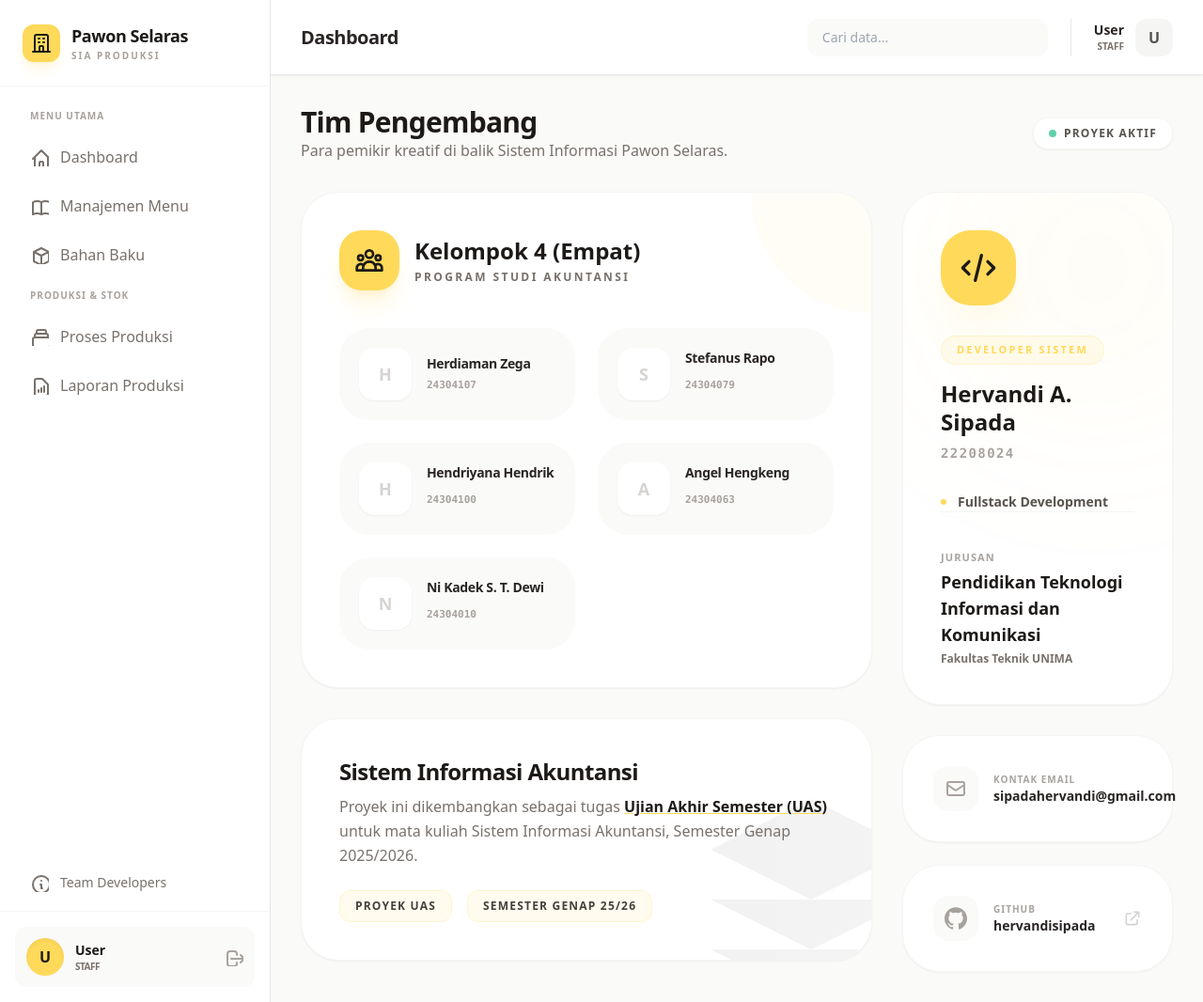
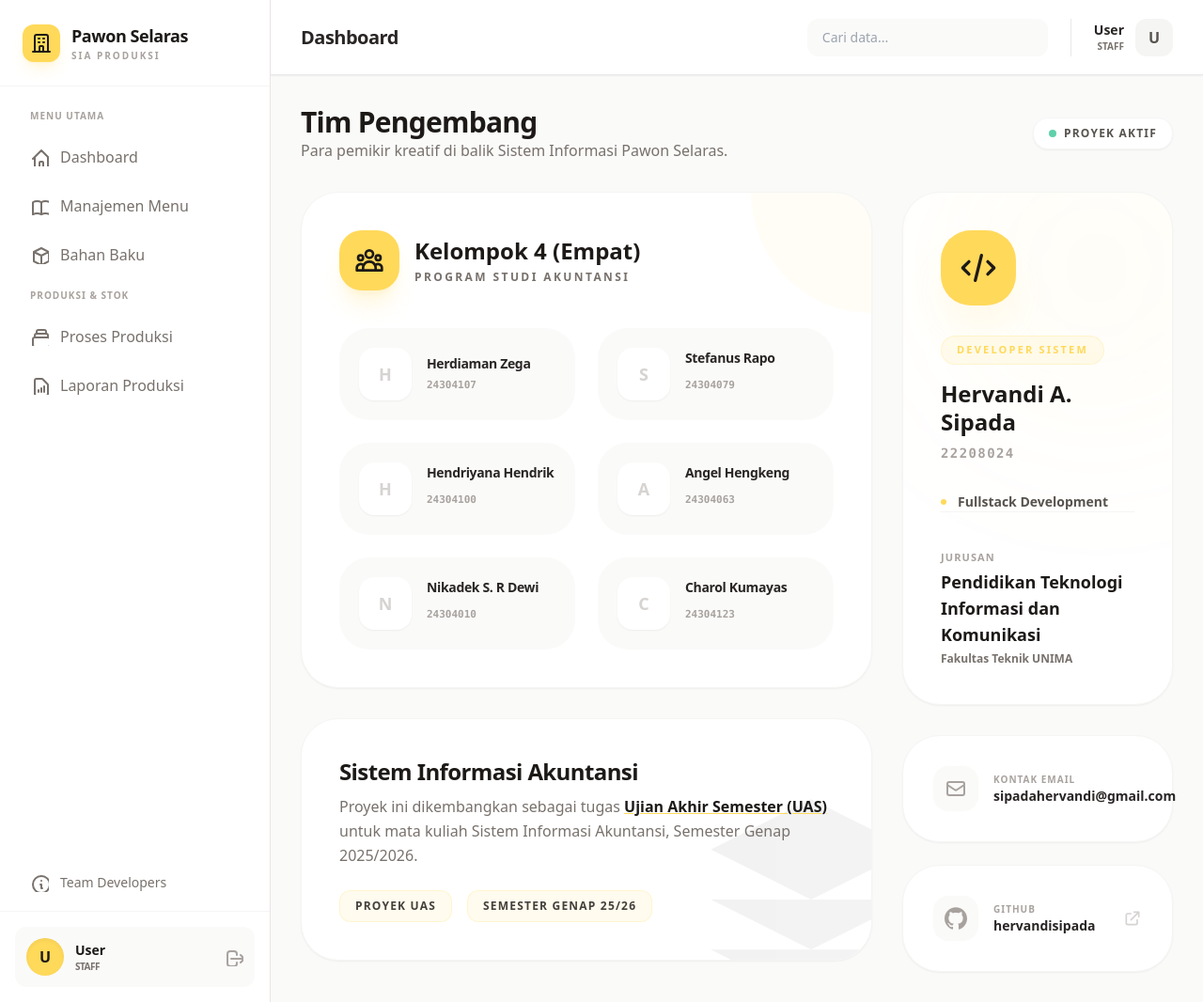
Before and after one commit to hervandisipada/sia-production, a PHP site: template app/views/home/about.php in a window 1280 px wide. Shown: the whole page at 94% size. Run offline with PHP 8.4, Linux system fonts and the light colour scheme; the template is opened without the code that fills it, so the values that code supplies are empty; some libraries are stand-ins or nearby versions.

Commit message:
Update team members list

```diff
--- a/app/views/home/about.php
+++ b/app/views/home/about.php
@@ -45,7 +45,8 @@
                             ['name' => 'Stefanus Rapo', 'id' => '24304079', 'role' => 'Analis Akuntansi'],
                             ['name' => 'Hendriyana Hendrik', 'id' => '24304100', 'role' => 'Koordinator Keuangan'],
                             ['name' => 'Angel Hengkeng', 'id' => '24304063', 'role' => 'Penjamin Kualitas'],
-                            ['name' => 'Ni Kadek S. T. Dewi', 'id' => '24304010', 'role' => 'Dokumentasi Laporan']
+                            ['name' => 'Nikadek S. R Dewi', 'id' => '24304010', 'role' => 'Dokumentasi Laporan'],
+                            ['name' => 'Charol Kumayas', 'id' => '24304123', 'role' => 'Manajemen Data']
                         ];
                         foreach ($members as $m): ?>
                             <div
```
